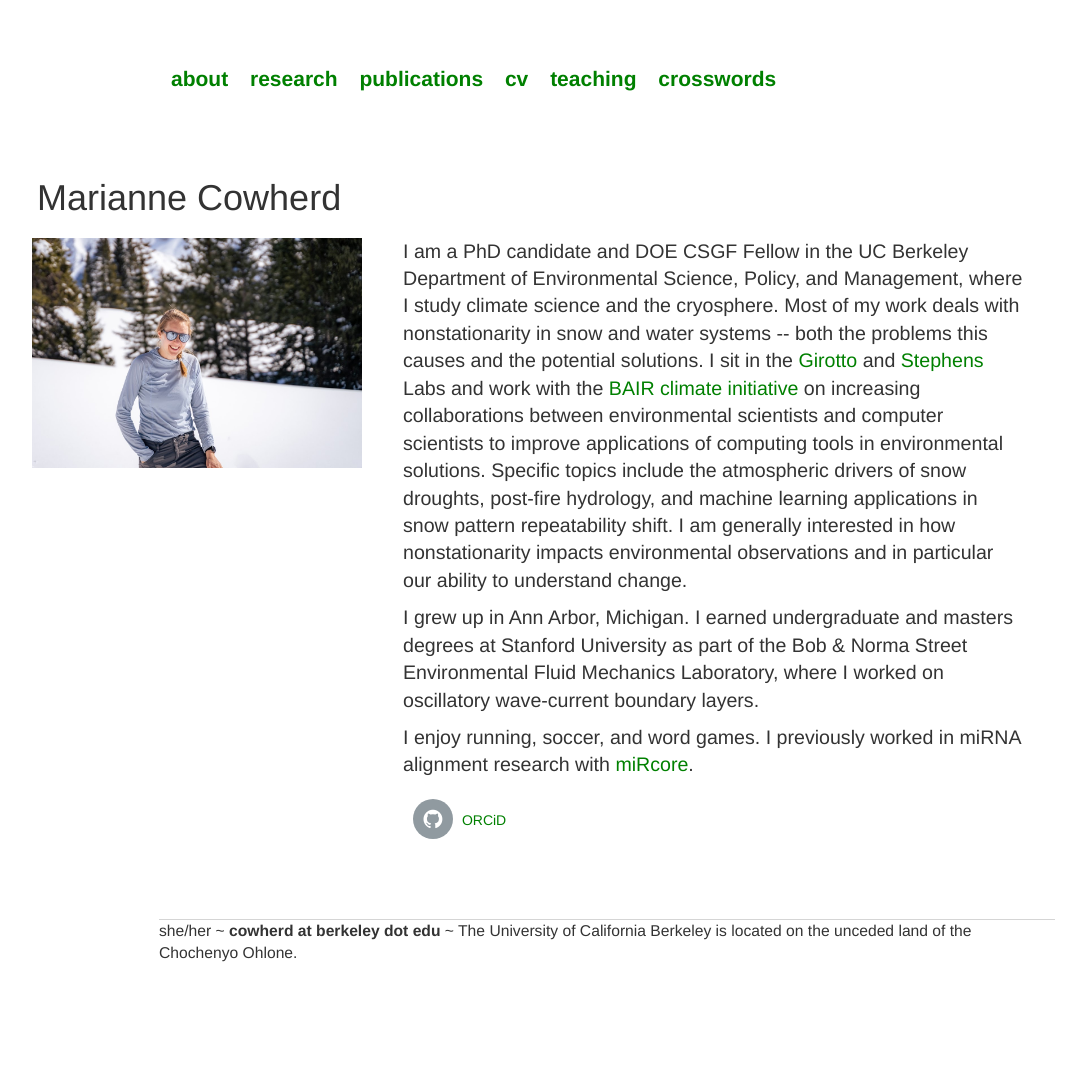
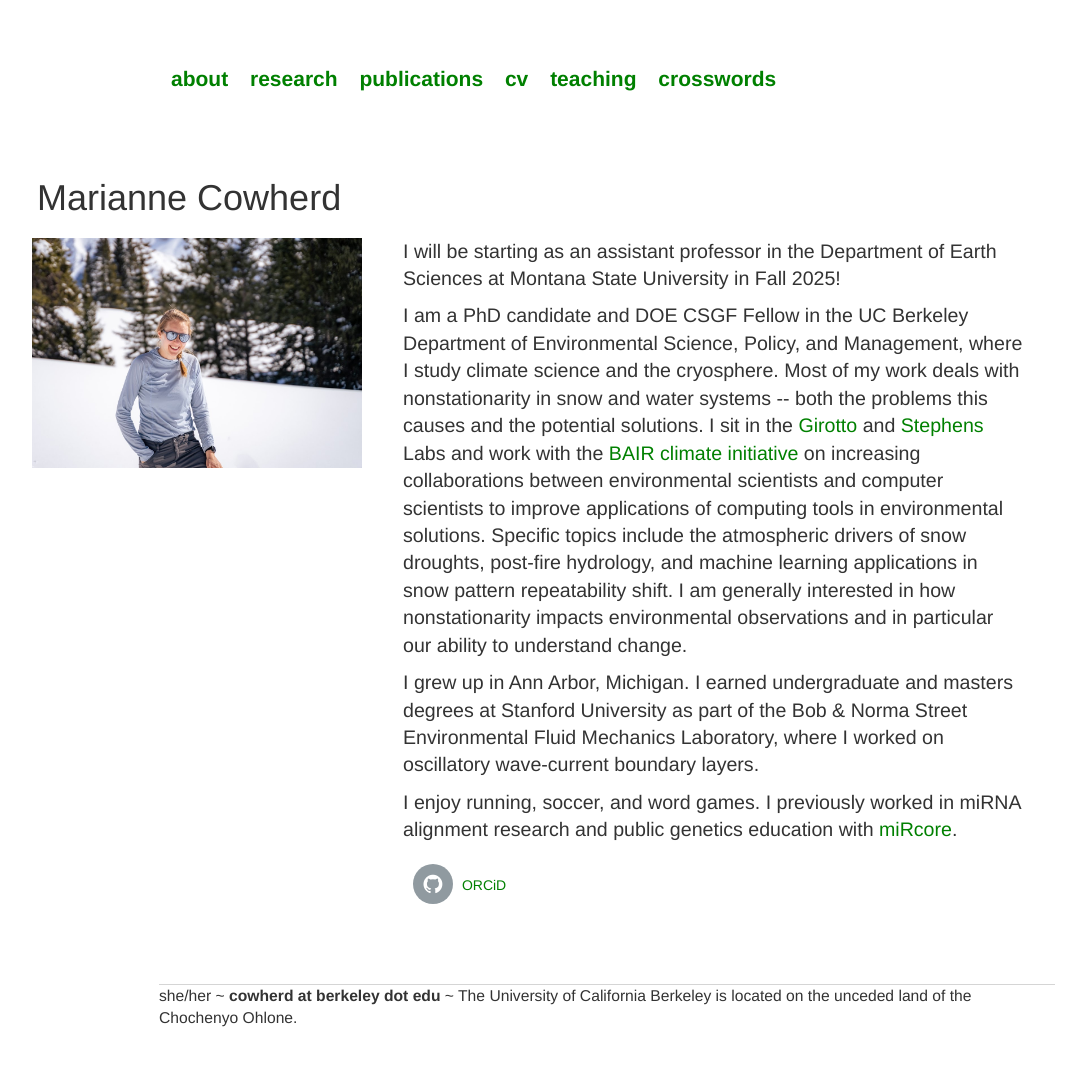
Before and after one commit to mariannecowherd/mariannecowherd.github.io, a Jekyll site: the page built from index.html, in a window 1280 px wide. Shown: the whole page, without its empty margins (33-1119 px from the left). Built offline with Jekyll 4.4.1, drawn with Linux system fonts in a browser that asks for light colours; nearby versions of some CDN libraries; before the commit the page ends 1024 px from its top, so only the background shows below that.

Commit message:
Update index.html

```diff
--- a/index.html
+++ b/index.html
@@ -54,6 +54,8 @@ margin-left: 20px
 		<img src="/images/IMG_2894.JPG" width="330" height = "230" alt="photograph of Marianne in the snow"/>
 	</div>
   <div class="column right">
+
+	  	<p> I will be starting as an assistant professor in the Department of Earth Sciences at Montana State University in Fall 2025!</p>
 		<p> I am a PhD candidate and DOE CSGF Fellow in the UC Berkeley Department of Environmental Science,
 			Policy, and Management, where I study climate science and the cryosphere. Most of my work deals with nonstationarity in snow and water systems -- both the problems
 			this causes and the potential solutions. I sit in the <a href="https://nature.berkeley.edu/girottolab/">Girotto</a> and
@@ -64,7 +66,7 @@ margin-left: 20px
 			</p>
 		<p> I grew up in Ann Arbor, Michigan. I earned undergraduate and masters degrees at Stanford University as part of the Bob & Norma Street Environmental Fluid Mechanics Laboratory, where I worked
 			on oscillatory wave-current boundary layers.</p>
-		<p> I enjoy running, soccer, and word games. I previously worked in miRNA alignment research with
+		<p> I enjoy running, soccer, and word games. I previously worked in miRNA alignment research and public genetics education with
 			<a href="https://www.mircore.org/">miRcore</a>.
 
 			<div class="social"><!--HTML Body Start-->
```
